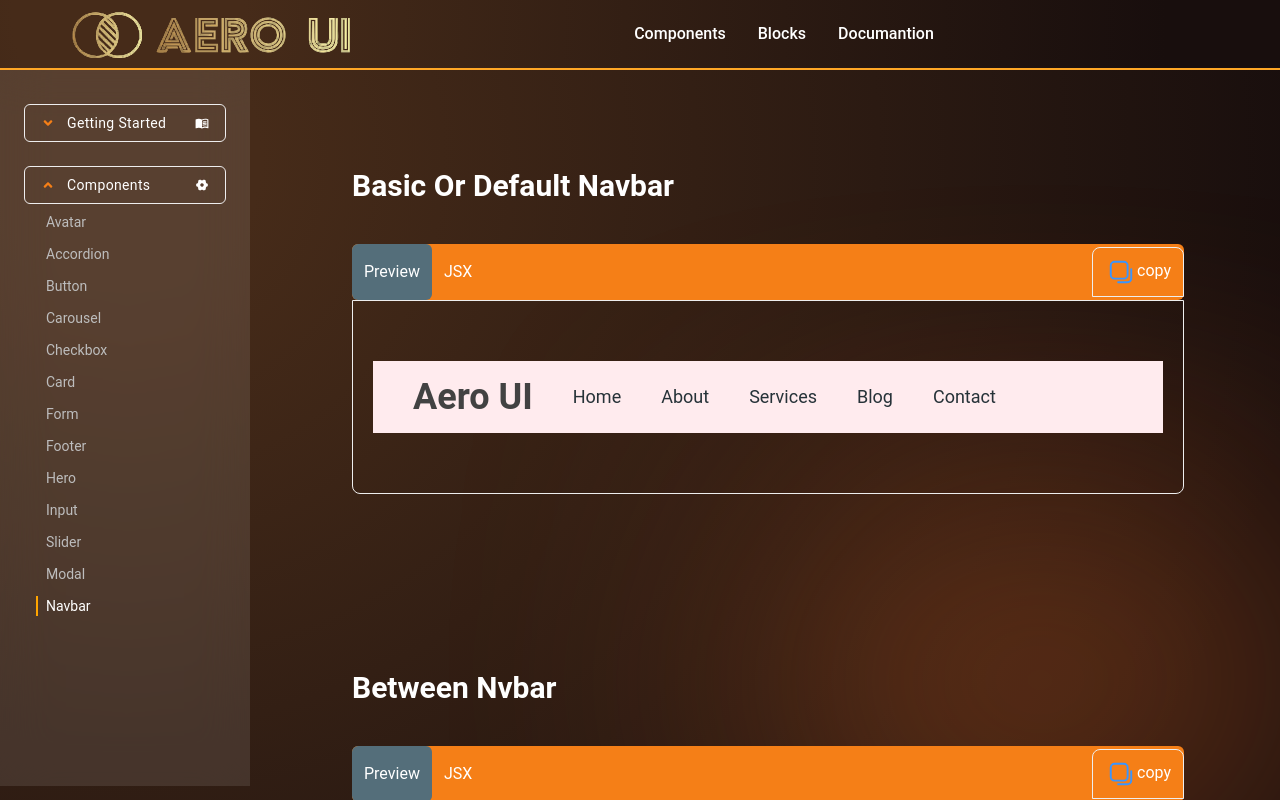
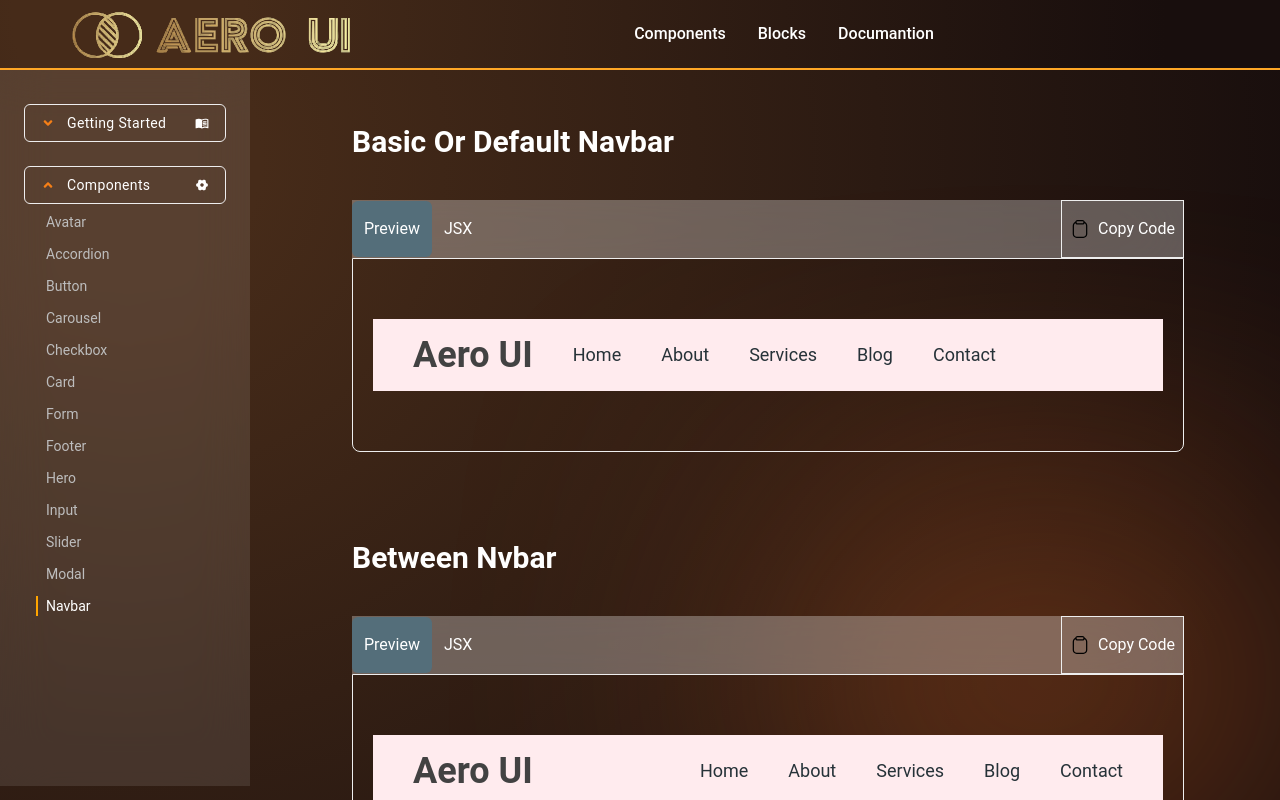
Before and after one commit to akash-khan-311/softui, a React (Vite) app: page /components/navbar in a window 1280 px wide. Shown: the top 800 px of the page. Built offline with nearby package versions, Linux system fonts and the light colour scheme.

Commit message:
codebox styled

```diff
--- a/src/Shared/CodeBox/CodeBox.jsx
+++ b/src/Shared/CodeBox/CodeBox.jsx
@@ -26,10 +26,9 @@ const CodeBox = ({ children, stringCode, text }) => {
   ];
   return (
     <>
-
-      <div className={`w-full rounded-md h-fit  px-4 py-2 my-20`}>
+      <div className={`w-full rounded-md h-fit  px-4 py-1 my-10 `}>
         <h2 className="text-white text-3xl font-semibold mb-10">{text}</h2>
-        <div className="flex gap-2 rounded-md items-center justify-between bg-yellow-900">
+        <div className="flex gap-2 items-center justify-between backdrop-blur-2xl bg-white/30">
           <div className="flex ">
             {totalConfig?.map((item, inx) => (
               <div
@@ -48,77 +47,67 @@ const CodeBox = ({ children, stringCode, text }) => {
             ))}
           </div>
           <CopyToClipboard text={stringCode} onCopy={handleCopy}>
-            <button className="copy-button border px-3 py-2 rounded-t-lg hover:bg-blue-gray-600 text-white">
+            <button className="copy-button px-2 border py-4  text-white">
               {isCopied ? (
-                <>
+                <div className="flex items-center gap-x-2">
                   <svg
-                    viewBox="0 -0.5 25 25"
+                    width="20"
+                    height="20"
+                    viewBox="0 0 24.00 24.00"
                     fill="none"
-                    className="w-8 inline-block"
                     xmlns="http://www.w3.org/2000/svg"
+                    stroke="#00dbd8"
+                    transform="matrix(1, 0, 0, 1, 0, 0)"
                   >
-                    <g id="SVGRepo_bgCarrier" strokeWidth="0"></g>
+                    <g id="SVGRepo_bgCarrier" strokeWidth="0" />
+
                     <g
                       id="SVGRepo_tracerCarrier"
                       strokeLinecap="round"
                       strokeLinejoin="round"
-                    ></g>
+                    />
+
                     <g id="SVGRepo_iconCarrier">
-                      <path
-                        fillRule="evenodd"
-                        clipRule="evenodd"
-                        d="M17.676 14.248C17.676 15.8651 16.3651 17.176 14.748 17.176H7.428C5.81091 17.176 4.5 15.8651 4.5 14.248V6.928C4.5 5.31091 5.81091 4 7.428 4H14.748C16.3651 4 17.676 5.31091 17.676 6.928V14.248Z"
-                        stroke="#3995ff"
-                        strokeWidth="1.5"
-                        strokeLinecap="round"
-                        strokeLinejoin="round"
-                      ></path>
-                      <path
-                        d="M10.252 20H17.572C19.1891 20 20.5 18.689 20.5 17.072V9.75195"
-                        stroke="#3995ff"
-                        strokeWidth="1.5"
-                        strokeLinecap="round"
-                        strokeLinejoin="round"
-                      ></path>
+                      <g id="Interface / Check_All">
+                        <path
+                          id="Vector"
+                          d="M8 12.4854L12.2426 16.728L20.727 8.24268M3 12.4854L7.24264 16.728M15.7279 8.24268L12.5 11.5001"
+                          stroke="#000000"
+                          strokeWidth="2.4"
+                          strokeLinecap="round"
+                          strokeLinejoin="round"
+                        />
+                      </g>
                     </g>
                   </svg>
-                  copied!
-                </>
+                  Copied
+                </div>
               ) : (
-                <>
+                <div className="flex items-center gap-x-2">
                   <svg
-                    viewBox="0 -0.5 25 25"
+                    width="20"
+                    height="20"
+                    viewBox="0 0 24 24"
                     fill="none"
-                    className="w-8 inline-block"
                     xmlns="http://www.w3.org/2000/svg"
                   >
-                    <g id="SVGRepo_bgCarrier" strokeWidth="0"></g>
-                    <g
-                      id="SVGRepo_tracerCarrier"
+                    <path
+                      d="M7.00001 4.10999C6.14022 4.33198 5.37874 4.83376 4.83558 5.53625C4.29241 6.23875 3.99845 7.10201 4.00001 7.98999V17.99C4.00001 19.0509 4.42149 20.0682 5.17164 20.8184C5.92178 21.5685 6.93914 21.99 8.00001 21.99H16C17.0609 21.99 18.0783 21.5685 18.8284 20.8184C19.5786 20.0682 20 19.0509 20 17.99V7.98999C19.9993 7.10372 19.7044 6.24269 19.1614 5.54224C18.6184 4.84178 17.8581 4.34156 17 4.12"
+                      stroke="#000000"
+                      strokeWidth="1.5"
                       strokeLinecap="round"
                       strokeLinejoin="round"
-                    ></g>
-                    <g id="SVGRepo_iconCarrier">
-                      <path
-                        fillRule="evenodd"
-                        clipRule="evenodd"
-                        d="M17.676 14.248C17.676 15.8651 16.3651 17.176 14.748 17.176H7.428C5.81091 17.176 4.5 15.8651 4.5 14.248V6.928C4.5 5.31091 5.81091 4 7.428 4H14.748C16.3651 4 17.676 5.31091 17.676 6.928V14.248Z"
-                        stroke="#3995ff"
-                        strokeWidth="1.5"
-                        strokeLinecap="round"
-                        strokeLinejoin="round"
-                      ></path>
-                      <path
-                        d="M10.252 20H17.572C19.1891 20 20.5 18.689 20.5 17.072V9.75195"
-                        stroke="#3995ff"
-                        strokeWidth="1.5"
-                        strokeLinecap="round"
-                        strokeLinejoin="round"
-                      ></path>
-                    </g>
+                    />
+                    <path
+                      d="M9 5.98999C8.46957 5.98999 7.96089 5.77925 7.58582 5.40417C7.21074 5.0291 7 4.52042 7 3.98999C7 3.45956 7.21074 2.95088 7.58582 2.57581C7.96089 2.20073 8.46957 1.98999 9 1.98999H15C15.5304 1.98999 16.0392 2.20073 16.4142 2.57581C16.7893 2.95088 17 3.45956 17 3.98999C17 4.52042 16.7893 5.0291 16.4142 5.40417C16.0392 5.77925 15.5304 5.98999 15 5.98999H9Z"
+                      stroke="#000000"
+                      strokeWidth="1.5"
+                      strokeLinecap="round"
+                      strokeLinejoin="round"
+                    />
                   </svg>
-                  copy
-                </>
+                  <span>Copy Code</span>
+                </div>
               )}
             </button>
           </CopyToClipboard>
```
